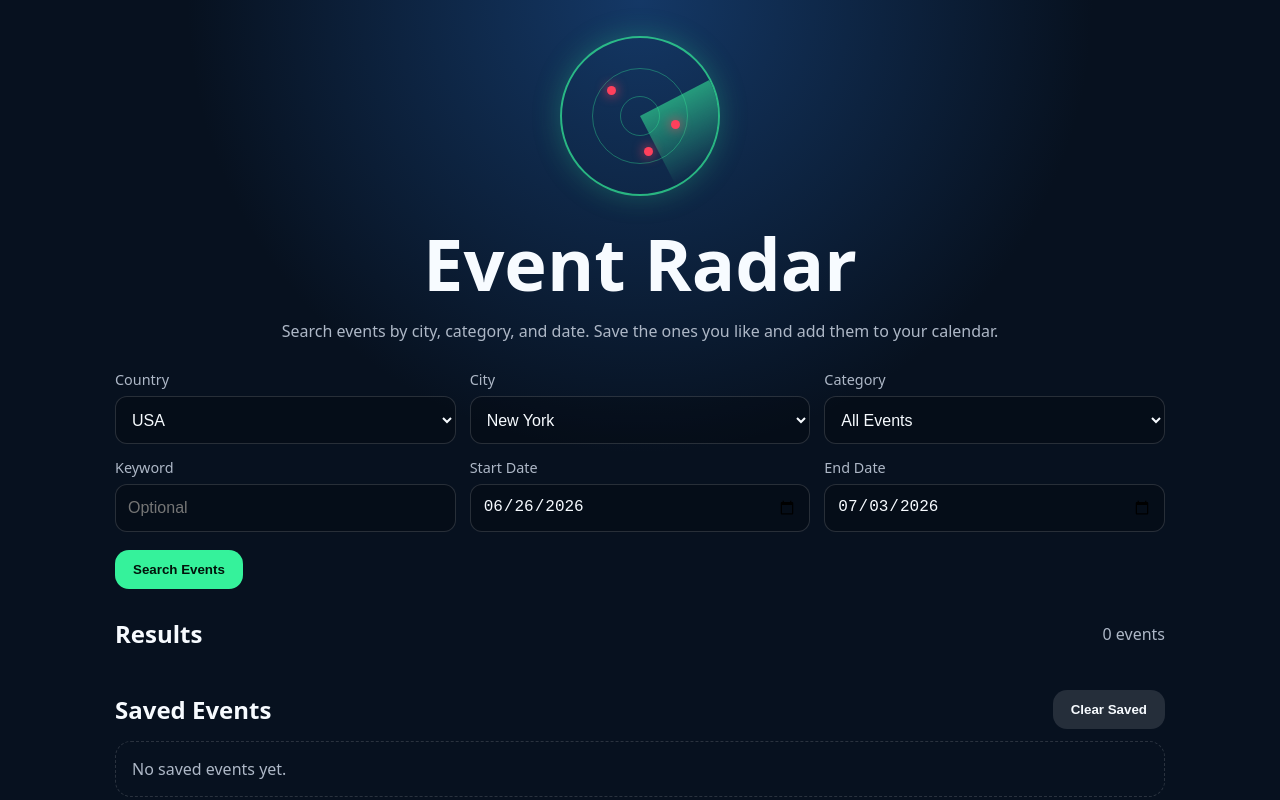
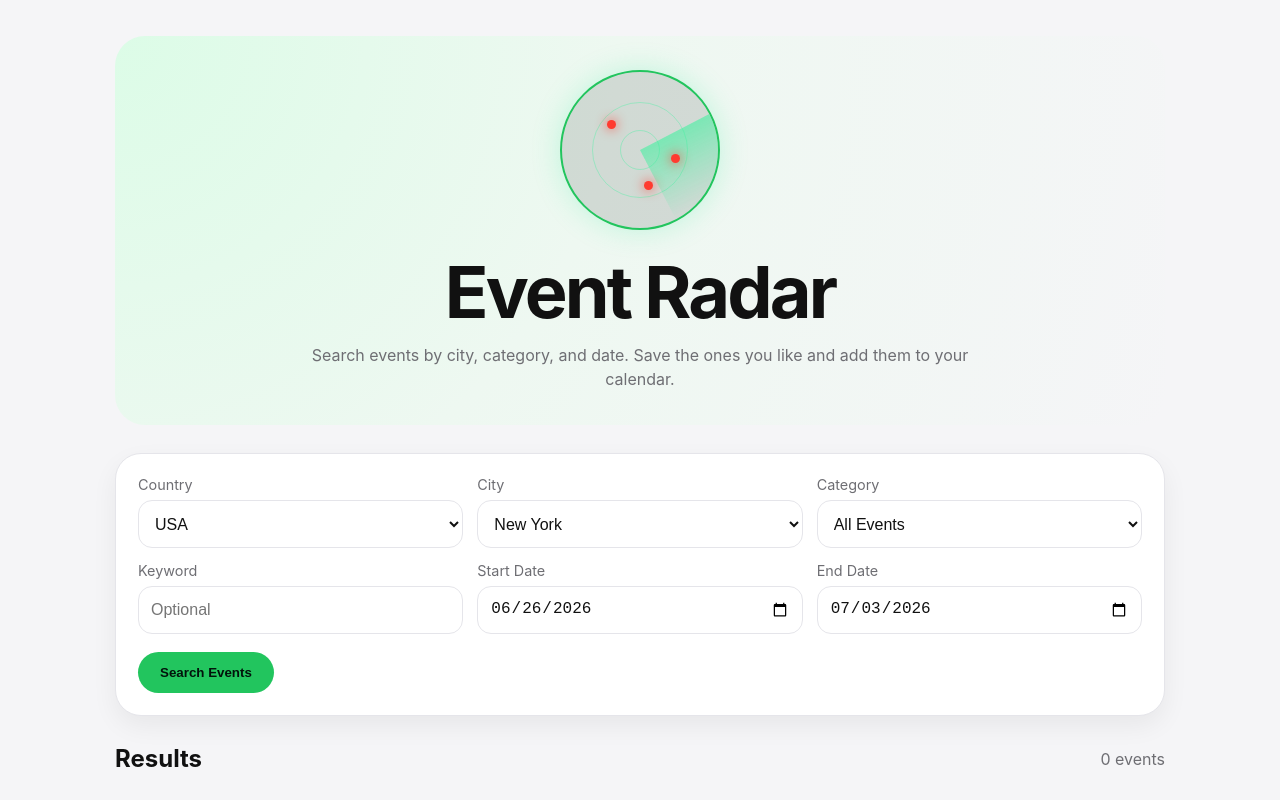
Before and after one commit to thegreenportfolio/event-radar-web, a website: page public/index.html in a window 1280 px wide. Shown: the top 800 px of the page. Drawn offline with Linux system fonts and the light colour scheme.

Commit message:
Update style.css

```diff
--- a/public/style.css
+++ b/public/style.css
@@ -1,12 +1,33 @@
 :root {
-  --bg: #07111f;
-  --card: rgba(255, 255, 255, 0.08);
-  --border: rgba(255, 255, 255, 0.14);
-  --text: #f7fbff;
-  --muted: #aeb8c7;
-  --green: #35f29b;
-  --blue: #4aa3ff;
-  --red: #ff405c;
+  --bg: #eef8f1;
+  --body: #f5f5f7;
+  --card: #ffffff;
+  --border: #e5e5ea;
+  --text: #111111;
+  --muted: #6e6e73;
+  --green: #22c55e;
+  --green-dark: #16a34a;
+  --blue: #007aff;
+  --red: #ff3b30;
+  --soft-green: #dcfce7;
+  --input-bg: #ffffff;
+}
+
+@media (prefers-color-scheme: dark) {
+  :root {
+    --bg: #03130a;
+    --body: #000000;
+    --card: #1c1c1e;
+    --border: #3a3a3c;
+    --text: #f5f5f7;
+    --muted: #a1a1a6;
+    --green: #44d965;
+    --green-dark: #2ba448;
+    --blue: #4aa3ff;
+    --red: #ff405c;
+    --soft-green: #062411;
+    --input-bg: #2c2c2e;
+  }
 }
 
 * {
@@ -25,12 +46,11 @@ body {
   max-width: 100%;
   overflow-x: hidden;
 }
+
 body {
   margin: 0;
-  font-family: system-ui, -apple-system, BlinkMacSystemFont, "Segoe UI", sans-serif;
-  background:
-    radial-gradient(circle at top, #143866, transparent 42%),
-    var(--bg);
+  font-family: -apple-system, BlinkMacSystemFont, "SF Pro Text", system-ui, "Segoe UI", sans-serif;
+  background: var(--body);
   color: var(--text);
 }
 
@@ -44,16 +64,22 @@ body {
 .hero {
   text-align: center;
   margin-bottom: 28px;
+  padding: 34px 16px;
+  border-radius: 30px;
+  background: radial-gradient(circle at top left, var(--soft-green), var(--bg) 45%, var(--body) 100%);
 }
 
 .hero h1 {
   font-size: clamp(2.5rem, 7vw, 4.5rem);
   margin: 18px 0 8px;
+  letter-spacing: -0.04em;
 }
 
 .hero p {
-  margin: 0;
+  margin: 0 auto;
   color: var(--muted);
+  max-width: 680px;
+  line-height: 1.5;
 }
 
 .radar-circle {
@@ -61,10 +87,11 @@ body {
   width: 160px;
   height: 160px;
   margin: 0 auto;
-  border: 2px solid rgba(53, 242, 155, 0.7);
+  border: 2px solid var(--green);
   border-radius: 50%;
   overflow: hidden;
   box-shadow: 0 0 28px rgba(53, 242, 155, 0.25);
+  background: rgba(0, 0, 0, 0.12);
 }
 
 .radar-circle::before,
@@ -124,13 +151,14 @@ body {
   }
 }
 
+.search-card,
 .card,
 .event-card {
   background: var(--card);
   border: 1px solid var(--border);
-  border-radius: 22px;
-  padding: 20px;
-  backdrop-filter: blur(14px);
+  border-radius: 26px;
+  padding: 22px;
+  box-shadow: 0 10px 26px rgba(0, 0, 0, 0.06);
 }
 
 .grid {
@@ -152,13 +180,14 @@ select {
   min-width: 0;
   height: 48px;
   border: 1px solid var(--border);
-  border-radius: 12px;
+  border-radius: 14px;
   padding: 0 12px;
-  background: rgba(0, 0, 0, 0.22);
+  background: var(--input-bg);
   color: var(--text);
   font-size: 1rem;
   line-height: 1.2;
 }
+
 input[type="date"] {
   appearance: none;
   -webkit-appearance: none;
@@ -170,8 +199,8 @@ select {
 
 button {
   border: 0;
-  border-radius: 14px;
-  padding: 12px 18px;
+  border-radius: 999px;
+  padding: 13px 22px;
   margin-top: 18px;
   background: var(--green);
   color: #02130b;
@@ -180,12 +209,13 @@ button {
 }
 
 button:hover {
-  filter: brightness(1.08);
+  background: var(--green-dark);
 }
 
 .secondary-button {
-  background: rgba(255, 255, 255, 0.12);
+  background: var(--input-bg);
   color: var(--text);
+  border: 1px solid var(--border);
   margin-top: 0;
 }
 
@@ -230,8 +260,8 @@ button:hover {
   display: inline-block;
   margin: 0;
   text-decoration: none;
-  border-radius: 12px;
-  padding: 10px 13px;
+  border-radius: 999px;
+  padding: 10px 14px;
   font-weight: 700;
 }
 
@@ -244,18 +274,19 @@ button:hover {
   color: var(--muted);
   padding: 16px;
   border: 1px dashed var(--border);
-  border-radius: 16px;
+  border-radius: 18px;
 }
+
 .app-banner-container {
   margin: 24px 0 10px;
 }
 
 .apps-banner {
-  background: linear-gradient(135deg, rgba(53, 242, 155, 0.14), rgba(74, 163, 255, 0.14));
+  background: var(--card);
   border: 1px solid var(--border);
-  border-radius: 22px;
-  padding: 20px;
-  backdrop-filter: blur(14px);
+  border-radius: 26px;
+  padding: 22px;
+  box-shadow: 0 10px 26px rgba(0, 0, 0, 0.06);
 }
 
 .apps-banner-header {
@@ -285,9 +316,9 @@ button:hover {
 .app-card {
   display: grid;
   gap: 8px;
-  background: rgba(255, 255, 255, 0.08);
+  background: var(--input-bg);
   border: 1px solid var(--border);
-  border-radius: 18px;
+  border-radius: 20px;
   padding: 16px;
   text-decoration: none;
   color: var(--text);
@@ -296,7 +327,6 @@ button:hover {
 
 .app-card:hover {
   transform: translateY(-2px);
-  background: rgba(255, 255, 255, 0.12);
 }
 
 .app-icon {
@@ -304,7 +334,7 @@ button:hover {
   height: 54px;
   border-radius: 14px;
   overflow: hidden;
-  background: rgba(255, 255, 255, 0.08);
+  background: var(--card);
 }
 
 .app-icon img {
```
